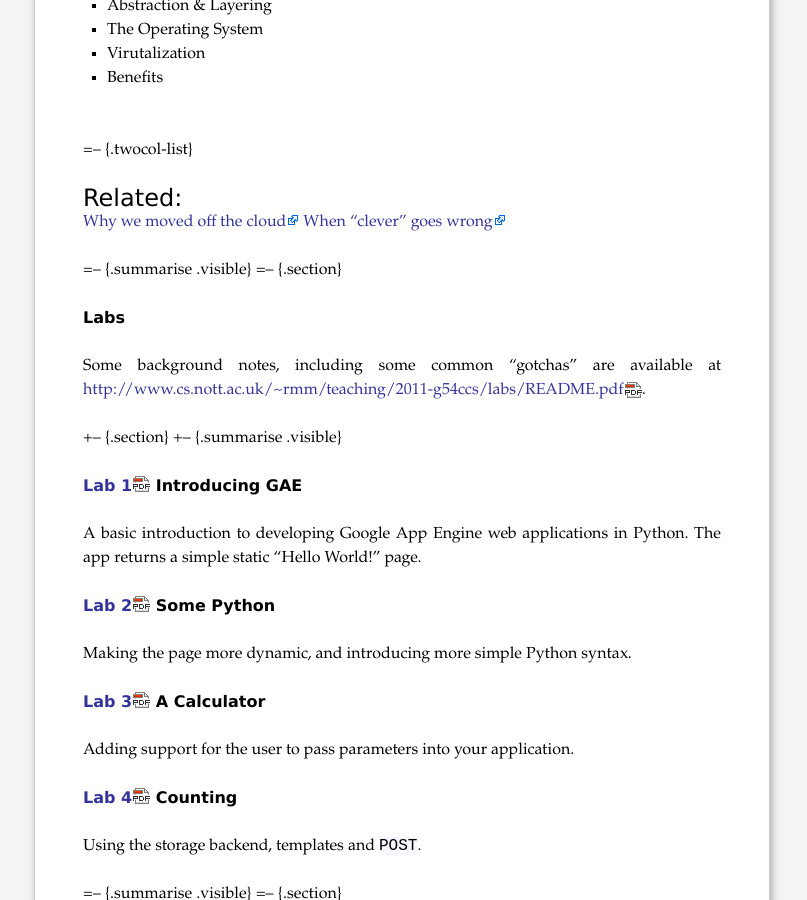
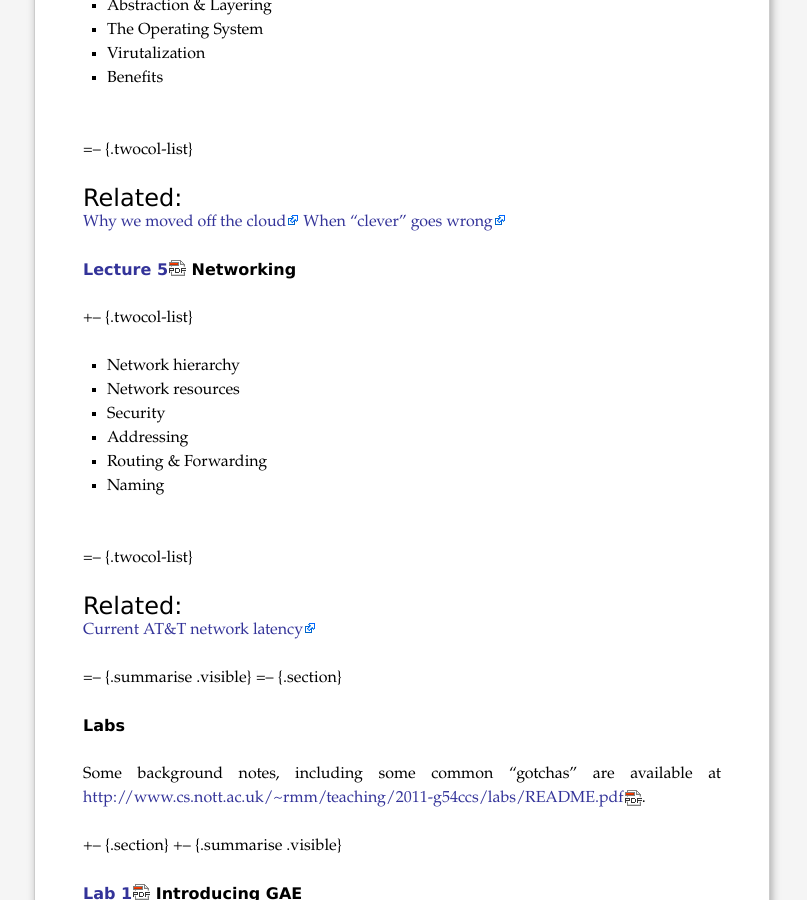
Before and after one commit to mor1/mort-www, a Jekyll site: the page built from teaching/2011-g54ccs/index.md, in a window 1280 px wide and 900 px high, scrolled down 1853 px. Shown: the whole window, without its empty margins (238-1045 px from the left). Built offline with Jekyll 4.4.1, drawn with Linux system fonts in a browser that asks for light colours; Markdown is read by kramdown in place of the engine named in the settings.

Commit message:
[g54ccs] add lecture #5

```diff
--- a/teaching/2011-g54ccs/index.md
+++ b/teaching/2011-g54ccs/index.md
@@ -115,19 +115,25 @@ PaaS, IaaS).
 <p> </p>
 
 
-<!--
 [Lecture 5](./lectures/05-networking.pdf) **Networking**
 ----
 +-- {.twocol-list}
-+ stuff
++ Network hierarchy
++ Network resources
++ Security
++ Addressing
++ Routing & Forwarding
++ Naming
 
 <br />
 =-- {.twocol-list}
 
 ### Related:
+[Current AT&T network latency](http://ipnetwork.bgtmo.ip.att.net/pws/network_delay.html)
 
 <p> </p>
 
+<!--
 [Lecture 6](./lectures/06-storage.pdf) **Storage**
 ----
 +-- {.twocol-list}
```
Also changed, not shown: 1 other file.
